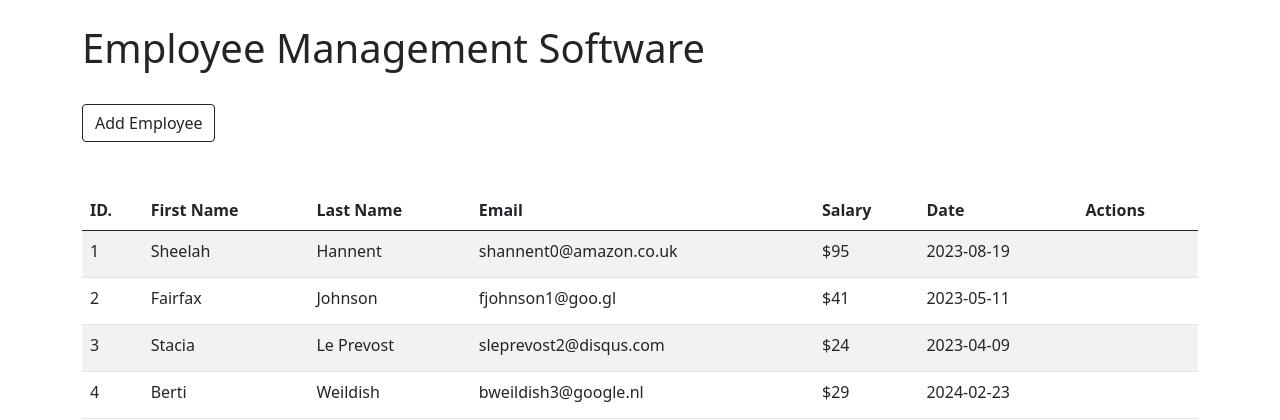
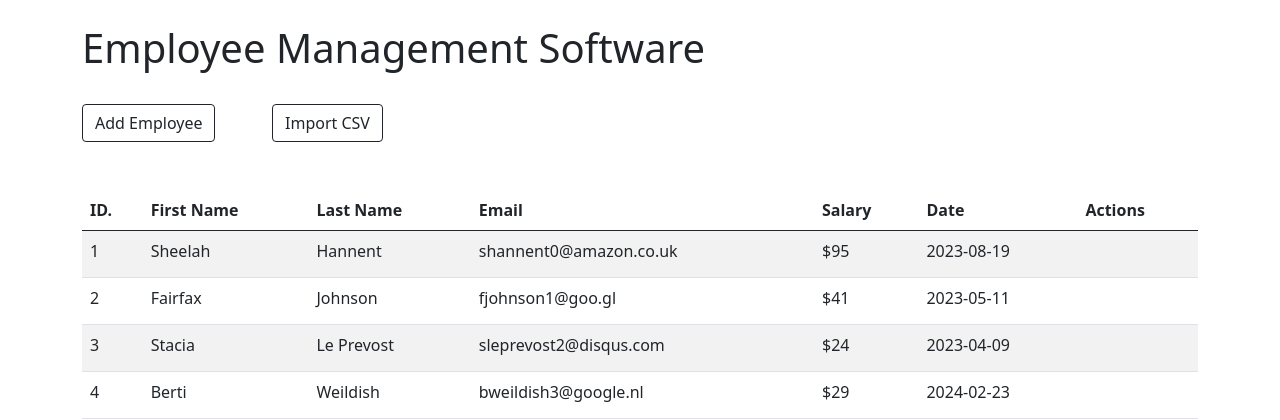
Before and after one commit to rahulsrajput/Project_CRUD_ModelForm, a Django app: page / in a window 1280 px wide. Shown: the top 420 px of the page. Run offline with Django 5.2, Linux system fonts and the light colour scheme; data comes from the database, SQL or seed files in the repository; both versions use the stored data as it was after the commit.

Commit message:
Added Import csv view functions & related template & url

```diff
--- /dev/null
+++ b/app/csvForm.py
@@ -0,0 +1,4 @@
+from django import forms
+
+class CSVForm(forms.Form):
+    csv_file = forms.FileField(widget=forms.FileInput(attrs={'class':'form-control'}))
--- a/app/views.py
+++ b/app/views.py
@@ -1,10 +1,12 @@
 from django.shortcuts import render
 from .modelForm import EmployeeModelForm
 from .models import Employee
-from django.http import HttpResponseRedirect
+from django.http import HttpResponseRedirect, Http404
 from django.contrib import messages
 
 from django.core.paginator import Paginator
+import csv
+from .csvForm import CSVForm
 
 # Create your views here.
 def home(request):
@@ -66,3 +68,36 @@ def delete(request,id):
     object.delete()
     messages.success(request,'Successfully Deleted')
     return HttpResponseRedirect('/')
+
+
+
+
+######
+def import_csv(request):
+    try:
+        if request.method == 'POST':
+            form = CSVForm(request.POST, request.FILES)
+            if form.is_valid():
+                csv_file = request.FILES['csv_file'].read().decode('utf-8').splitlines()
+                print(csv_file)
+                csv_reader = csv.DictReader(csv_file)
+
+                for row in csv_reader:
+                    Employee.objects.create(
+                        first_name = row['first_name'],
+                        last_name = row['last_name'],
+                        email = row['email'],
+                        salary = row['salary'],
+                        joining_date = row['joining_date'],
+                    )
+
+                messages.success(request, 'Successfully Imported All Data')
+                return HttpResponseRedirect('/')
+
+        else:
+            form = CSVForm()
+        return render(request, 'csvForm.html', context={'form':form})
+
+    except Exception:
+        messages.error(request, 'Only CSV files are allowed')
+        return HttpResponseRedirect('/')
--- a/crud/urls.py
+++ b/crud/urls.py
@@ -29,4 +29,6 @@ urlpatterns = [
     path('update/<int:id>', views.update, name='update'),
 
     path('delete/<int:id>', views.delete, name='delete'),
+
+    path('import-csv/', views.import_csv, name='csv')
 ]
--- a/templates/home.html
+++ b/templates/home.html
@@ -8,8 +8,11 @@
 </div>
 
 <div class="row">
-    <div class="col-lg-8 mt-4">
+    <div class="col-lg-2 mt-4">
         <a href="{% url 'create' %}" class="btn btn-outline-dark">Add Employee</a>
+    </div>
+    <div class="col-lg-2 mt-4">
+        <a href="{% url 'csv' %}" class="btn btn-outline-dark">Import CSV</a>
     </div>
 </div>
 
@@ -17,7 +20,7 @@
     <div class="col-lg-8 mt-4">
         {% if messages %}
             {% for message in messages %}
-                <h4 class="alert alert-light" role="alert">{{message}}</h4>
+                <h4 class="alert alert-dark" role="alert">{{message}}</h4>
             {% endfor %}
         {% endif %}
     </div>
```
Also changed, not shown: templates/csvForm.html (added, +15 -0 lines), db.sqlite3.
